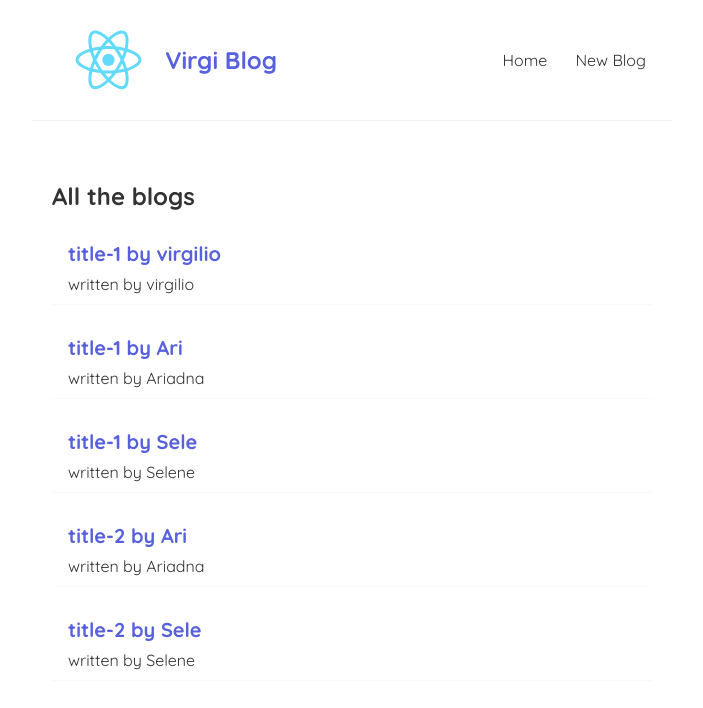
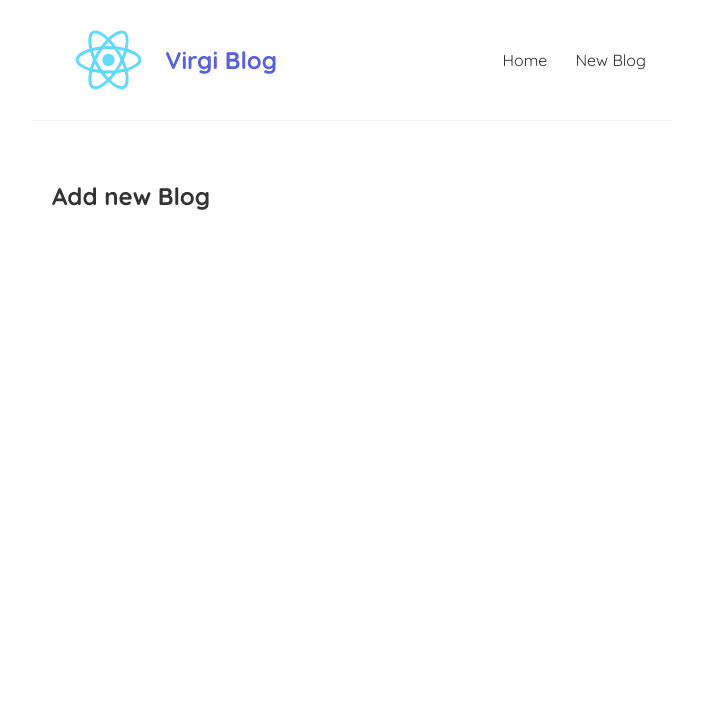
Before and after one commit to virgi1974/some_blog, a React (Create React App) app: page /create in a window 1280 px wide. Shown: the top 708 px of the page, without its empty margins (288-991 px from the left). Built offline with nearby package versions, Linux system fonts and the light colour scheme; data requests are answered from the project's data file.

Commit message:
Adding routes

```diff
--- a/src/App.js
+++ b/src/App.js
@@ -1,6 +1,8 @@
+import { BrowserRouter as Router, Route, Switch } from 'react-router-dom';
+
 import Navbar from "./Navbar";
 import Home from "./Home";
-import { BrowserRouter as Router, Route, Switch } from 'react-router-dom';
+import Create from "./Create";
 
 
 function App() {
@@ -11,8 +13,11 @@
         <Navbar />
         <div className="content">
           <Switch>
-            <Route path="/">
+            <Route exact path="/">
               <Home />
+            </Route>
+            <Route path="/create">
+              <Create />
             </Route>
           </Switch>
         </div>
--- /dev/null
+++ b/src/Create.js
@@ -0,0 +1,9 @@
+const Create = () => {
+  return (
+    <div className="create">
+      <h2>Add new Blog</h2>
+    </div>
+   );
+}
+
+export default Create;
```
